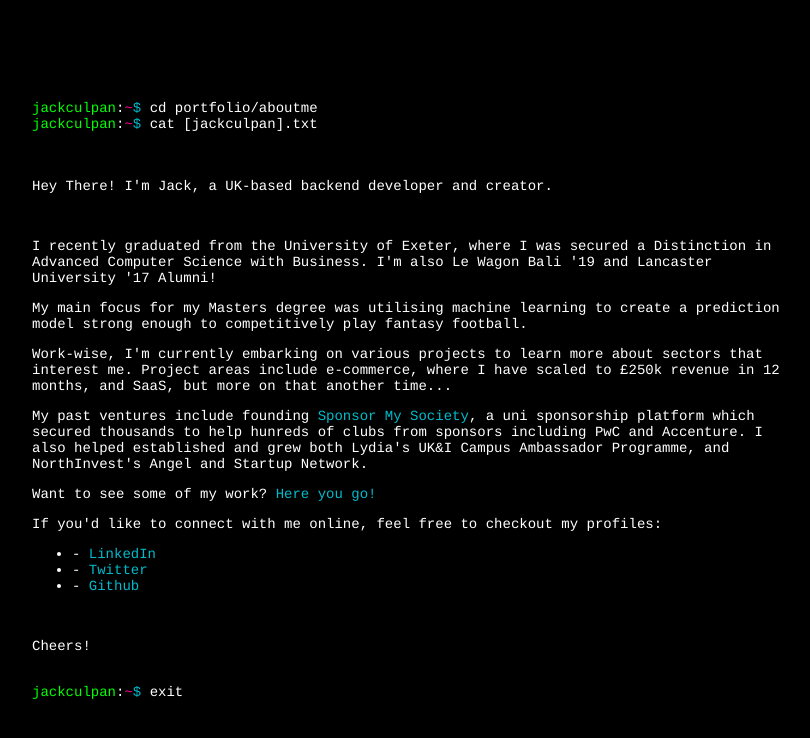
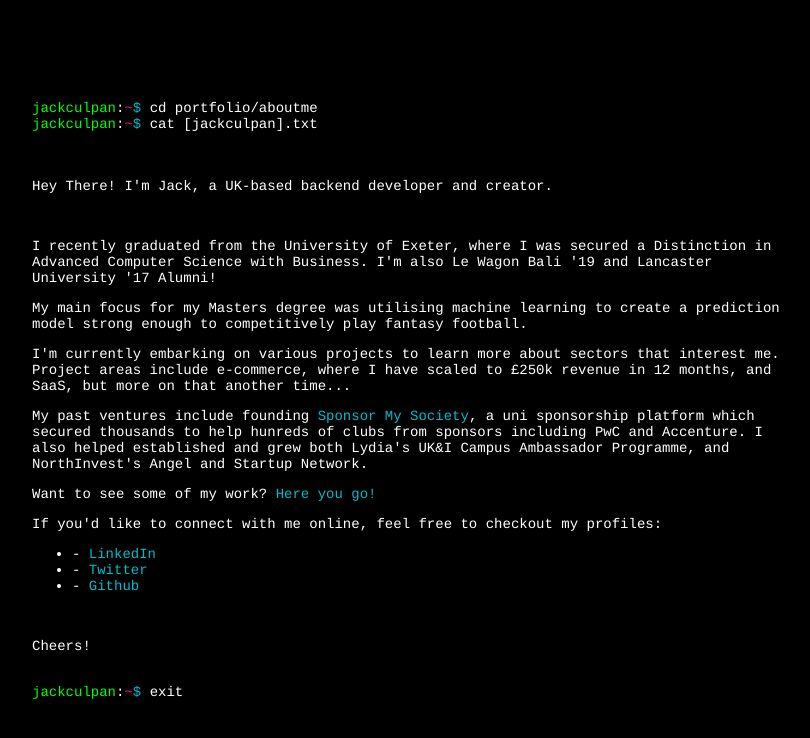
Before and after one commit to jackculpan/portfolio, a plain HTML site: page index.html in a window 1280 px wide. Shown: the whole page, without its empty margins (233-1043 px from the left). Drawn offline with Linux system fonts and the light colour scheme.

Commit message:
Update index.html

```diff
--- a/index.html
+++ b/index.html
@@ -18,7 +18,7 @@
       <p>I recently graduated from the University of Exeter, where I was secured a Distinction in Advanced Computer Science with Business. I'm also Le Wagon Bali '19 and Lancaster University '17 Alumni!</p>
       <p>My main focus for my Masters degree was utilising machine learning to create a prediction model strong enough to competitively play fantasy football.</p>
 
-      <p>Work-wise, I'm currently embarking on various projects to learn more about sectors that interest me. Project areas include e-commerce, where I have scaled to £250k revenue in 12 months, and SaaS, but more on that another time... </p>
+      <p>I'm currently embarking on various projects to learn more about sectors that interest me. Project areas include e-commerce, where I have scaled to £250k revenue in 12 months, and SaaS, but more on that another time... </p>
       <p>My past ventures include founding <a href='www.sponsormysociety.co.uk'>Sponsor My Society</a>, a uni sponsorship platform which secured thousands to help hunreds of clubs from sponsors including PwC and Accenture.
       I also helped established and grew both Lydia's UK&I Campus Ambassador Programme, and NorthInvest's Angel and Startup Network.</p>
 
```
